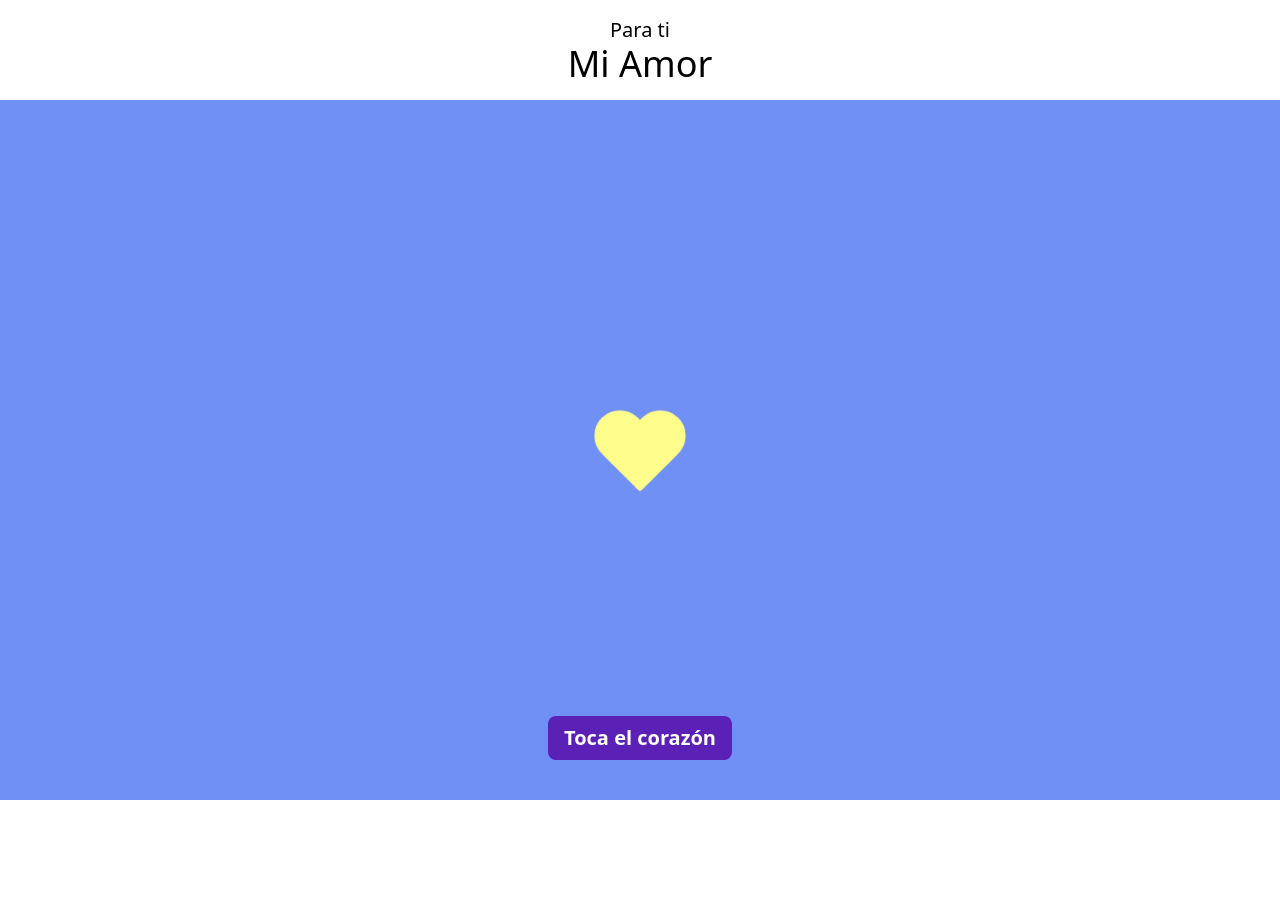
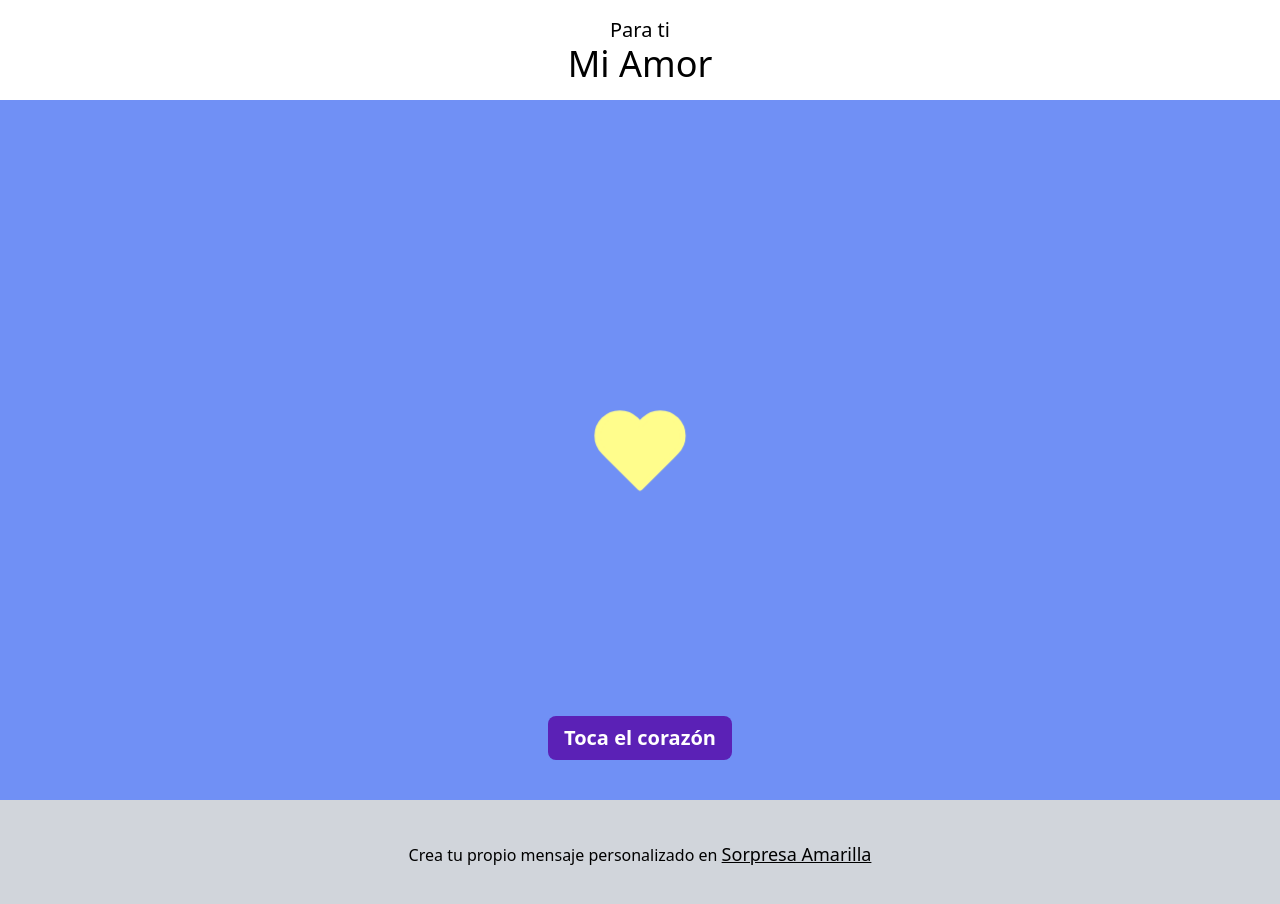
Before and after one commit to aiturrizaga/daisy-webapp, an Angular app: page / in a window 1280 px wide. Shown: the top 904 px of the page. Before the commit the page ends 800 px from the top, so only its background shows below. Built offline with nearby package versions, Linux system fonts and the light colour scheme.

Commit message:
Link console route

```diff
--- a/src/app/console/console.component.ts
+++ b/src/app/console/console.component.ts
@@ -24,6 +24,7 @@ export class ConsoleComponent implements OnInit {
   }
 
   ngOnInit(): void {
+    window.scroll(0, 0);
     this.initSurpriseForm();
   }
 
--- a/src/app/flower/flower.component.ts
+++ b/src/app/flower/flower.component.ts
@@ -7,7 +7,7 @@ import { AfterViewInit, Component, ElementRef, ViewChild } from '@angular/core';
 })
 export class FlowerComponent implements AfterViewInit {
 
-  audioPath = 'assets/sounds/flores-amarillas-song_short.mp3';
+  audioPath: string = 'assets/sounds/flores-amarillas-song_short.mp3';
   // @ts-ignore
   @ViewChild('audio') audio: ElementRef;
   // @ts-ignore
--- a/src/app/home/home.component.html
+++ b/src/app/home/home.component.html
@@ -15,3 +15,12 @@
     </button>
   </div>
 </div>
+
+<div class="bg-gray-300">
+  <div class="max-w-7xl mx-auto px-4 sm:px-6 lg:px-8 py-8 md:py-10">
+    <p class="text-center font-normal">
+      Crea tu propio mensaje personalizado en
+      <a class="font-medium text-lg underline" routerLink="console">Sorpresa Amarilla</a>
+    </p>
+  </div>
+</div>
--- a/src/styles.scss
+++ b/src/styles.scss
@@ -9,6 +9,10 @@
   --flower-center: radial-gradient(circle, #000, #ff5e00);
   --leaf-color: radial-gradient(circle, #82ff86, #104e1c);
   --petal-color: radial-gradient(circle, #ff5e00, #ffbb00);
+}
+
+html, body {
+  scroll-behavior: smooth;
 }
 
 .body-daisy-flower {
```
